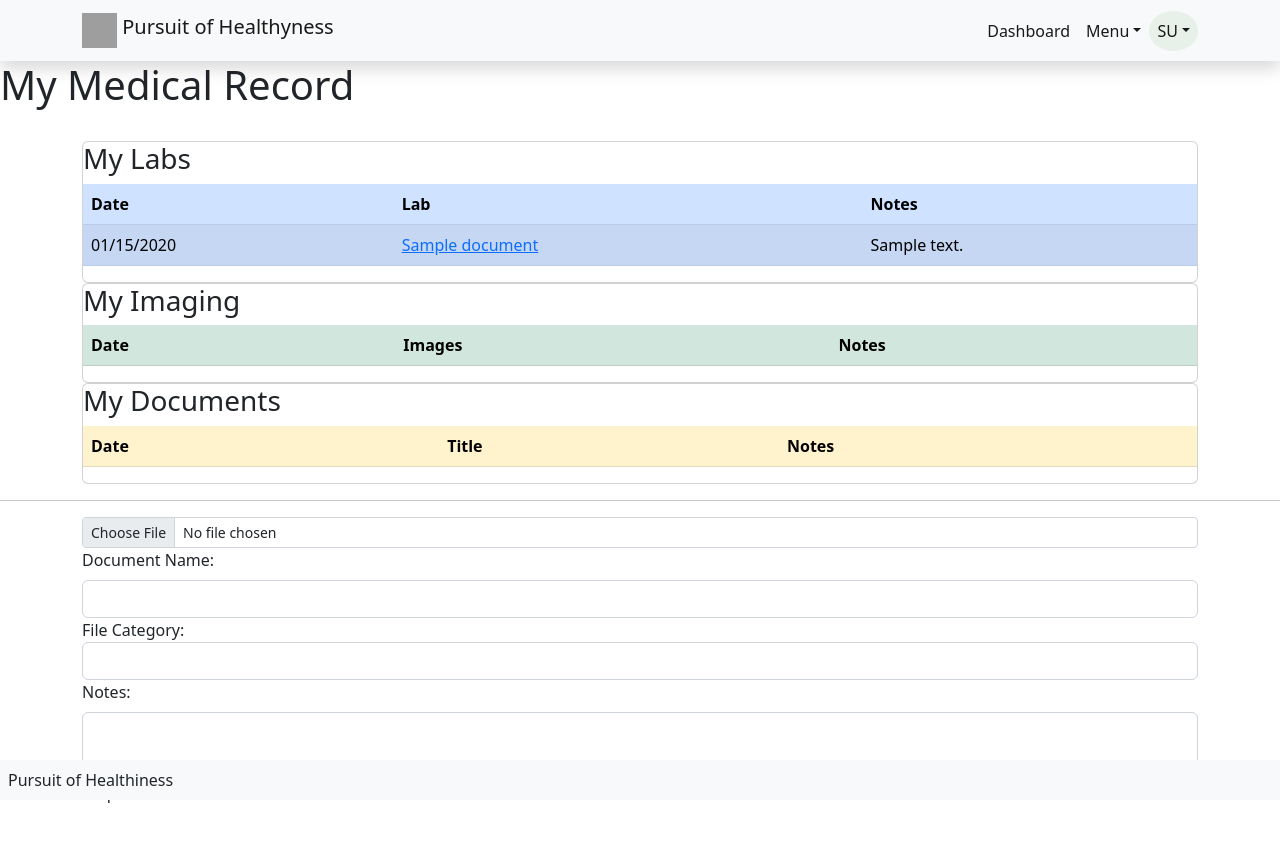
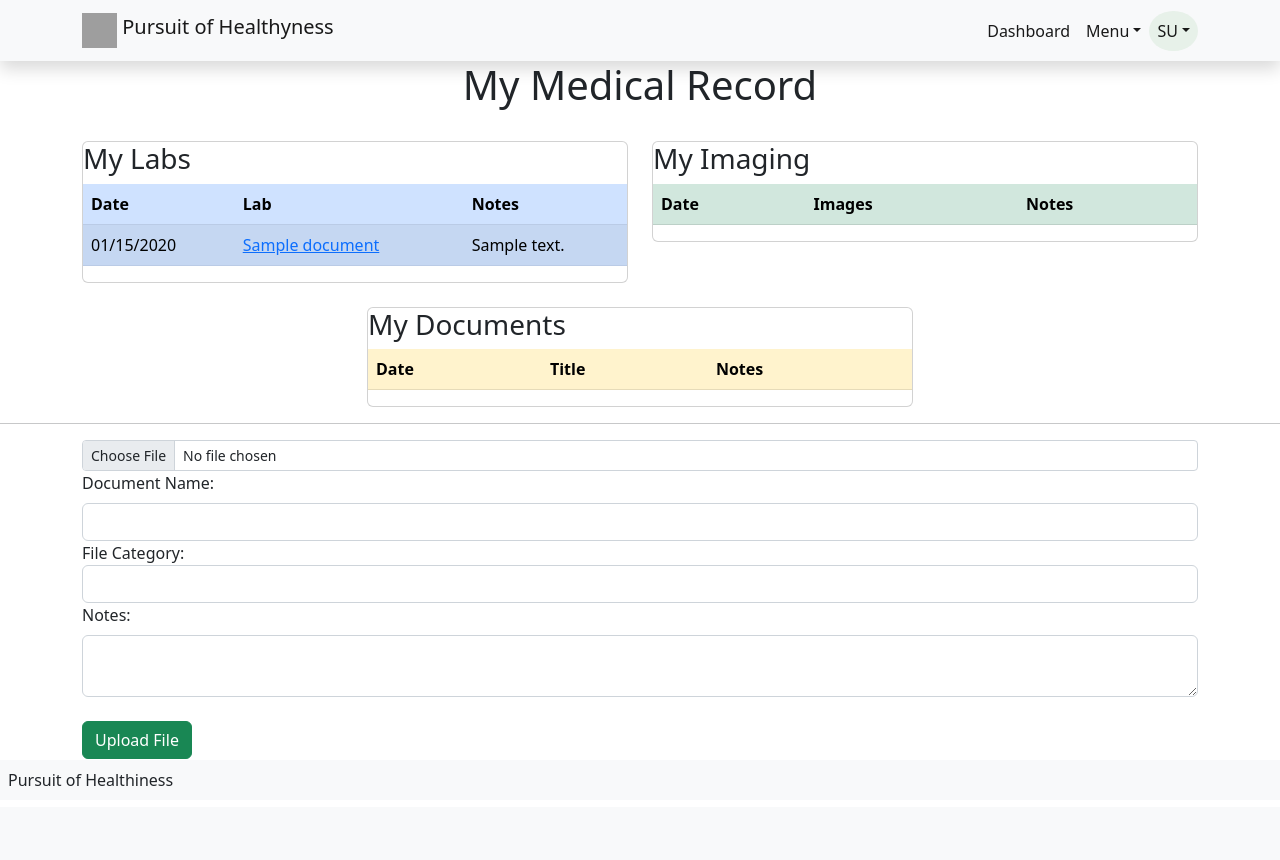
Before and after one commit to jmaksimik/PoH, a Django app: page /documents/ in a window 1280 px wide. After the commit the page ends 786 px from the top, so only its background shows below. Run offline with Django 4.2, Linux system fonts and the light colour scheme; a user stored in the database is signed in; tables that the repository leaves empty hold one stand-in row (values such as "Sample post"); lists and menus that the app fills with data are empty; style sheets or scripts are compiled from the project's sources; some libraries are stand-ins or nearby versions; grey boxes are pictures that could not be loaded.

Commit message:
Resize and reorganize document tables; update styling

```diff
--- a/main_app/templates/documents/index.html
+++ b/main_app/templates/documents/index.html
@@ -1,10 +1,12 @@
 {% extends 'base.html' %}
 
 {% block content %}
-<h1>My Medical Record</h1>
+<h1 class="text-center">My Medical Record</h1>
 <br>
 
 <div class="container">
+    <div class="row">
+        <div class="col">
             <div class="card">
                 <h3>My Labs</h3>
                 <table class="table table-primary table-striped">
@@ -20,13 +22,14 @@
                             <td>{{ file.uploaded_at|date:"m/d/Y"}}</td>
                             <td><a href="{{ file.url }}">{{ file.title }}</a></td>
                             <td>{{ file.notes }}</td>
-
                         </tr>
                         {% endif %}
                         {% endfor %}
                     </tbody>
                 </table>
             </div>
+        </div>
+        <div class="col">
             <div class="card">
                 <h3>My Imaging</h3>
                 <table class="table table-success table-striped">
@@ -48,6 +51,11 @@
                     </tbody>
                 </table>
             </div>
+        </div>
+    </div>
+    <br>
+    <div class="row justify-content-center">
+        <div class="col-6">
             <div class="card">
                 <h3>My Documents</h3>
                 <table class="table table-warning table-striped" t>
@@ -64,15 +72,14 @@
                             <td><a href="{{ file.url }}">{{ file.title }}</a></td>
                             <td>{{ file.notes }}</td>
                         </tr>
-
                         {% endif %}
                         {% endfor %}
                     </tbody>
                 </table>
             </div>
         </div>
-
-
+    </div>
+</div>
 <hr>
 <div class="container">
     <form action="{% url 'add_file' %}" enctype="multipart/form-data" method="POST">
@@ -89,9 +96,13 @@
         </select>
         <label for="note-field" class="form-label">Notes:</label>
         <textarea id="note-field" class="form-control" name="notes"></textarea>
-        <input type="submit" class="btn" value="Upload File">
+        <br>
+        <input type="submit" class="btn btn-success" value="Upload File">
     </form>
 </div>
+
+
+
 <br>
 <br>
 
```
Lines whose indentation alone changed are shown as unchanged.
